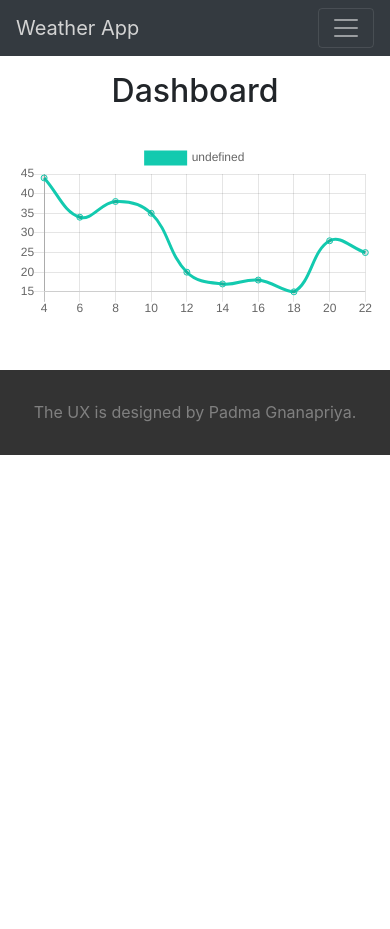
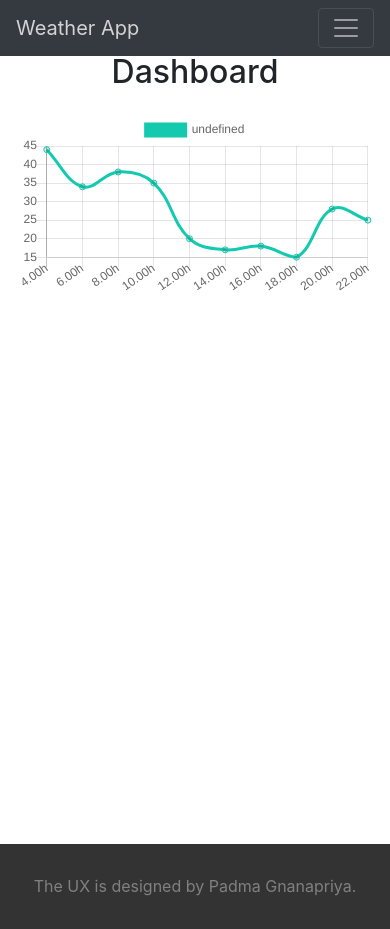
Before and after one commit to edpchinthana/seng22212-assignment1-frontend, a React (Create React App) app: page /dashboard/1 in a window 390 px wide. Before the commit the page ends 844 px from the top, so only its background shows below. Built offline with nearby package versions, Linux system fonts and the light colour scheme; what react-router-guards would draw is missing.

Commit message:
Fix responsive issues

```diff
--- a/src/aserts/style-sheets/_dashboard.scss
+++ b/src/aserts/style-sheets/_dashboard.scss
@@ -1,20 +1,27 @@
 .dashboard {
   z-index: 10;
+  font-size: 1em;
   .p-dashboard-line {
     i {
       float: left;
-      font-size: 35px;
+      font-size: 2.7em;
     }
 
     span {
-      font-size: 25px;
+      font-size: 1.7em;
       float: left;
       padding-left: 20px;
     }
 
     p {
-      font-size: 30px;
+      font-size: 2.2em;
       font-weight: 500;
     }
   }
 }
+
+@media only screen and (max-width: 768px){
+  .dashboard {
+    font-size: 0.6em;
+  }
+}
--- a/src/pages/About.tsx
+++ b/src/pages/About.tsx
@@ -3,7 +3,8 @@ import React from 'react';
 const About: React.FC = () => {
     document.title = 'weatherApp | about'
     return (
-        <div className='vh-100'><br/><br/>
+        <div  className='min-vh-100'>
+            <br/><br/>
             <h2 className='pt-4'>About</h2>
         </div>
     );
--- a/src/pages/AlertHistory.tsx
+++ b/src/pages/AlertHistory.tsx
@@ -3,7 +3,7 @@ import React from 'react';
 const AlertHistory: React.FC = () => {
     document.title = 'weatherApp | alert history'
     return (
-        <div className='vh-100'>
+        <div  className='min-vh-100'>
             <br/><br/>
             <h2 className='pt-4'>Alert History</h2>
         </div>
--- a/src/pages/DashBoard.tsx
+++ b/src/pages/DashBoard.tsx
@@ -46,14 +46,14 @@ const DashBoard: React.FC = () => {
 
     //Todo: add json data into this constants.
     const temperature: record[]=[ {time:0, value:34},  {time:2, value:36},  {time:4, value:28}, {time:6, value:30}, {time:8, value: 28}, {time:10, value:27}, {time:12, value:30},{time:14, value:28}, {time:16, value: 28}, {time:18, value:27}, {time:20, value: 28}, {time:22, value:27}];
-    const rain: record[]=[ {time:0, value:22},  {time:2, value:27},  {time:4, value:23}, {time:6, value:24}, {time:8, value: 22}, {time:10, value:24}, {time:12, value:30},{time:14, value:32}, {time:16, value: 32}, {time:18, value:27}, {time:20, value: 26}, {time:22, value:25}];
+    const rain: record[]=[ {time:0, value:22},  {time:2, value:27},  {time:4, value:23}, {time:6, value:24}, {time:8, value: 22}, {time:10, value:24}, {time:12, value:30},{time:14, value:32}, {time:16, value: 30}, {time:18, value:27}, {time:20, value: 26}, {time:22, value:25}];
     const wind: record[]=[ {time:0, value:34},  {time:2, value:36},  {time:4, value:44}, {time:6, value:34}, {time:8, value: 58}, {time:10, value:45}, {time:12, value:34},{time:14, value:34}, {time:16, value: 68}, {time:18, value:65}, {time:20, value: 58}, {time:22, value:45}];
     const humanity: record[]=[ {time:0, value:34},  {time:2, value:36},  {time:4, value:44}, {time:6, value:34}, {time:8, value: 38}, {time:10, value:35}, {time:12, value:20},{time:14, value:17}, {time:16, value: 18}, {time:18, value:15}, {time:20, value: 28}, {time:22, value:25}];
     const dType=(sensor==='wind')?wind:(sensor==='temperature')?temperature:(sensor==='rain')?rain:humanity;
 
     const val: number = dType[dType.length-1].value;
     const data = {
-        labels: dType.slice(Math.max(dType.length - 10, 1)).map((record:record)=> record.time),
+        labels: dType.slice(Math.max(dType.length - 10, 1)).map((record:record)=> record.time.toFixed(2)+'h'),
         datasets: [
             {
                 label: sensor,
@@ -69,7 +69,7 @@ const DashBoard: React.FC = () => {
     };
 
     return (
-        <div className='dashboard'>
+        <div className='dashboard min-vh-100'>
             <br/><br/>
             <h2 className='pt-4'>Dashboard</h2>
             <br/>
--- a/src/pages/Home.tsx
+++ b/src/pages/Home.tsx
@@ -8,7 +8,7 @@ import measure from '../aserts/images/mesure.jpg';
 const Home: React.FC = () => {
     document.title = 'weatherApp | home'
     return (
-        <React.Fragment>
+        <div className='min-vh-100'>
             <br/><br/>
             <h2 className='pt-4'>Weather App 2020</h2>
 
@@ -50,7 +50,7 @@ const Home: React.FC = () => {
                     </Carousel.Caption>
                 </Carousel.Item>
             </Carousel>
-        </React.Fragment>
+        </div>
     );
 }
 
--- a/src/pages/Members.tsx
+++ b/src/pages/Members.tsx
@@ -10,7 +10,7 @@ import Hansika from '../aserts/images/Hansika.png'
 const Members: React.FC = () => {
     document.title = 'weatherApp | members'
     return (
-        <React.Fragment>
+        <div className='min-vh-100'>
             <br/><br/>
             <h2 className='pt-4'>Members</h2>
             <Row className='m-0'>
@@ -87,7 +87,7 @@ const Members: React.FC = () => {
                     </Card>
                 </Col>
             </Row>
-        </React.Fragment>
+        </div>
     );
 }
 
--- a/src/pages/Settings.tsx
+++ b/src/pages/Settings.tsx
@@ -45,7 +45,7 @@ const Settings: React.FC = () => {
     }
 
     return (
-        <div className='vh-100'>
+        <div  className='min-vh-100'>
             <br/><br/><br/>
             <h2>Settings</h2>
             <br/>
--- a/src/pages/SignUp.tsx
+++ b/src/pages/SignUp.tsx
@@ -44,7 +44,7 @@ const SignUp: React.FC = () => {
 
     }
     return (
-        <div className="px-2 py-3 px-md-3 py-md-5">
+        <div className="px-2 py-3 px-md-3 py-md-5 min-vh-100">
             <br/><br/>
             <Form className="p-form" onSubmit={handleONSubmit}>
                 <h2>Sign up</h2>
--- a/src/pages/Signin.tsx
+++ b/src/pages/Signin.tsx
@@ -39,7 +39,7 @@ const Signin: React.FC = () => {
 
     }
     return (
-        <div className="px-2 py-3 px-md-3 py-md-5">
+        <div className="px-2 py-3 px-md-3 py-md-5 min-vh-100">
             <br/><br/>
             <Form className="p-form" onSubmit={handleONSubmit}>
                 <h2>Sign in</h2>
```
Also changed, not shown: package.json (+8 -2 lines), 2 other files (tests, documents, lock files or other folders).
